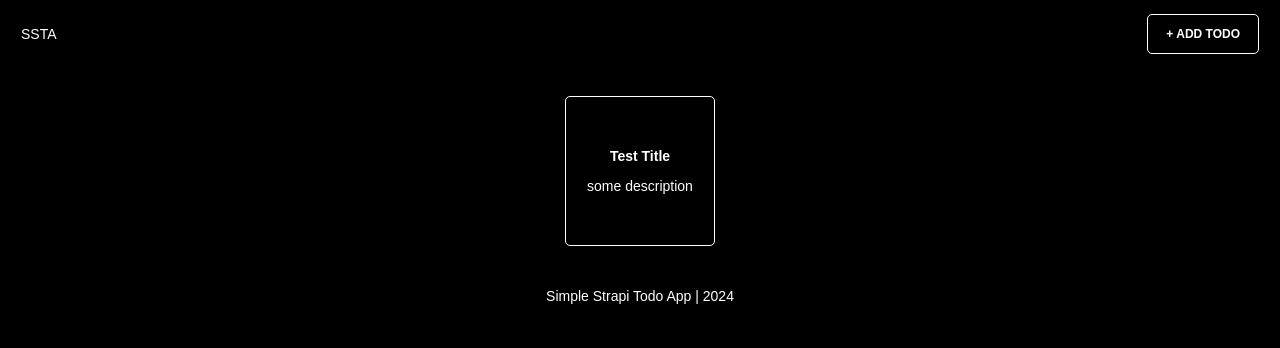
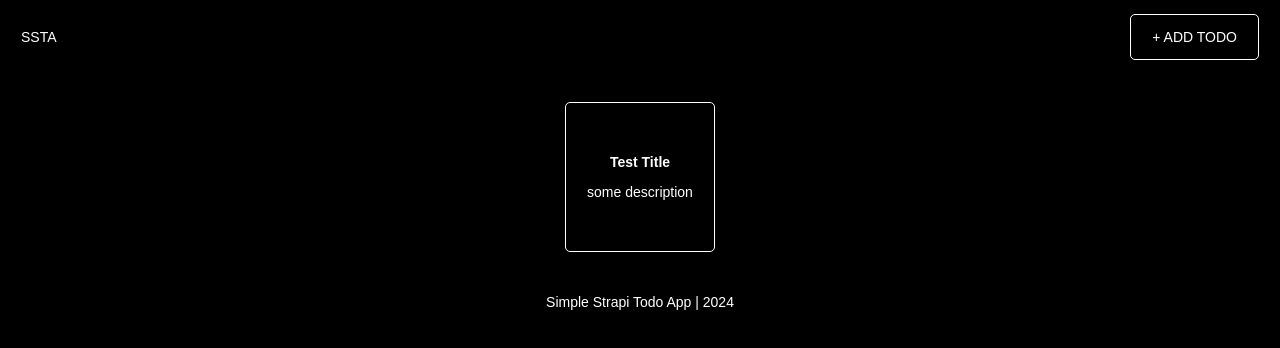
Before and after one commit to joshdev19/simple-strapi-app, a React (Vite) app in the folder client/: page / in a window 1280 px wide. Shown: the top 348 px of the page. Built offline with nearby package versions, Linux system fonts and the light colour scheme.

Commit message:
Button was changed to anchor tag and new styles

```diff
--- a/client/src/components/Nav.tsx
+++ b/client/src/components/Nav.tsx
@@ -5,7 +5,7 @@ const Nav = () => {
     return (
         <nav>
             <Link to="/"> SSTA </Link>
-            <button type="button"> + ADD TODO </button>
+            <Link to="/add" className="add"> + ADD TODO </Link>
         </nav>
     )
 
--- a/client/src/index.css
+++ b/client/src/index.css
@@ -67,6 +67,12 @@ button {
   padding: 0 1.5em;
 }
 
+.wrapper nav .add {
+  border-radius: 5px;
+  border: 1px solid white;
+  padding: 1em 1.5em;
+}
+
 .wrapper .cards-wrapper {
   justify-content: center;
   margin: 2em 0;
```
